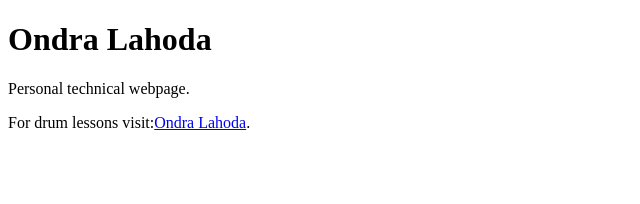
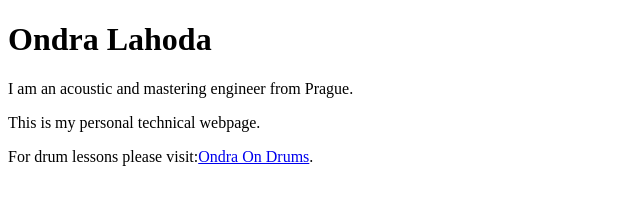
Before and after one commit to OndraLahoda/ondralahoda.github.io, a plain HTML site: page index.html in a window 1280 px wide. Shown: the whole page, without its empty margins (0-640 px from the left). Drawn offline with Linux system fonts and the light colour scheme.

Commit message:
Personal info index.html

```diff
--- a/index.html
+++ b/index.html
@@ -2,7 +2,8 @@
   <html>
     <body>
       <h1>Ondra Lahoda</h1>
-      <p>Personal technical webpage.</p>
-      <p>For drum lessons visit:<a href="http://www.ondralahoda.cz">Ondra Lahoda</a>. </p>
+      <p>I am an acoustic and mastering engineer from Prague.</p>
+      <p>This is my personal technical webpage.</p>
+      <p>For drum lessons please visit:<a href="http://www.ondralahoda.cz">Ondra On Drums</a>. </p>
     </body>
   </html>
```
